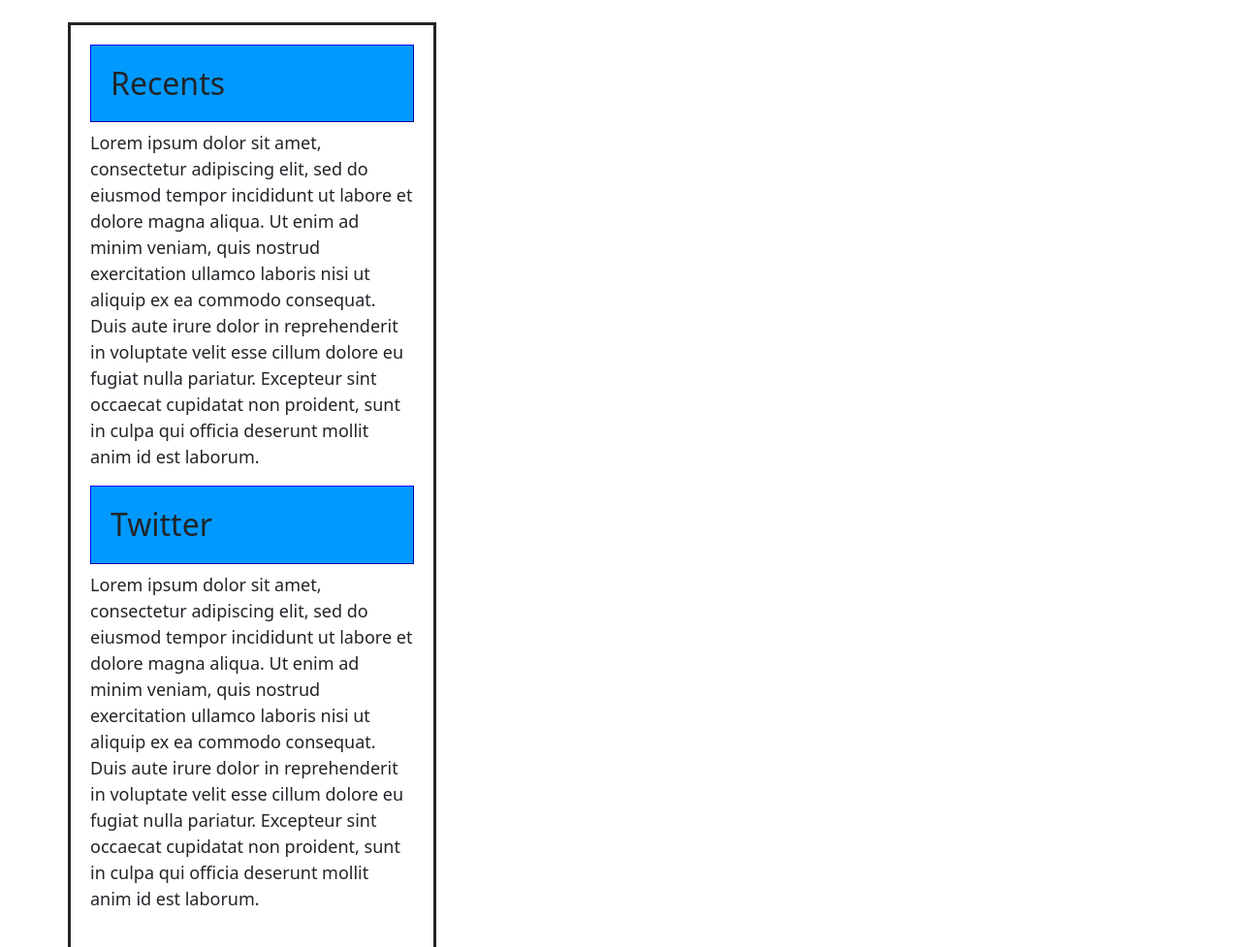
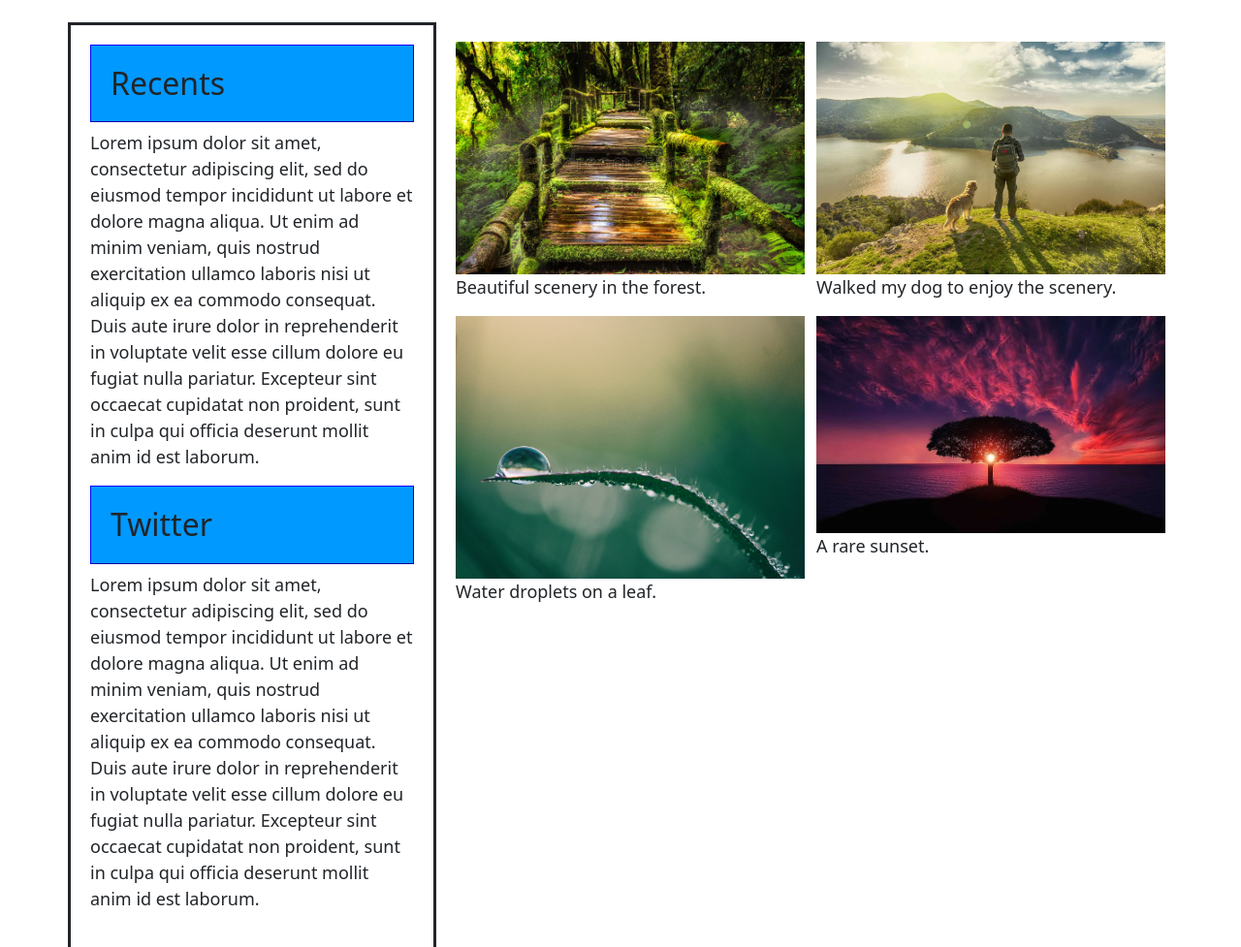
Before and after one commit to kushmuhamed/First---assaignment, a plain HTML site: page index.html in a window 1280 px wide. Shown: the part 1018-1995 px from the top of the page at 97% size. Drawn offline with nearby package versions, Linux system fonts and the light colour scheme.

Commit message:
Added images to the right column

```diff
--- a/css/styles.css
+++ b/css/styles.css
@@ -17,3 +17,9 @@
     padding: 20px;
     border: 1px outset blue;
    }
+
+   .col-md-8 {
+    font-size: 18px;
+    border-style: none;
+    padding: 20px;
+    margin-top: 25px;
--- a/index.html
+++ b/index.html
@@ -7,6 +7,7 @@
     <title>Blog</title>
 
     <link href="https://cdn.jsdelivr.net/npm/bootstrap@5.1.3/dist/css/bootstrap.min.css" rel="stylesheet" integrity="sha384-1BmE4kWBq78iYhFldvKuhfTAU6auU8tT94WrHftjDbrCEXSU1oBoqyl2QvZ6jIW3" crossorigin="anonymous">
+    <script src="https://cdn.jsdelivr.net/npm/bootstrap@5.1.3/dist/js/bootstrap.bundle.min.js" integrity="sha384-ka7Sk0Gln4gmtz2MlQnikT1wXgYsOg+OMhuP+IlRH9sENBO0LRn5q+8nbTov4+1p" crossorigin="anonymous"></script>
     <link rel="stylesheet" href="./css/styles.css">
 </head>
 <body>
@@ -34,8 +35,8 @@
           </div>
         </div>
       </nav>
-      <script src="https://cdn.jsdelivr.net/npm/@popperjs/core@2.10.2/dist/umd/popper.min.js" integrity="sha384-7+zCNj/IqJ95wo16oMtfsKbZ9ccEh31eOz1HGyDuCQ6wgnyJNSYdrPa03rtR1zdB" crossorigin="anonymous"></script>
-      <script src="https://cdn.jsdelivr.net/npm/bootstrap@5.1.3/dist/js/bootstrap.min.js" integrity="sha384-QJHtvGhmr9XOIpI6YVutG+2QOK9T+ZnN4kzFN1RtK3zEFEIsxhlmWl5/YESvpZ13" crossorigin="anonymous"></script>
+      <!--script src="https://cdn.jsdelivr.net/npm/@popperjs/core@2.10.2/dist/umd/popper.min.js" integrity="sha384-7+zCNj/IqJ95wo16oMtfsKbZ9ccEh31eOz1HGyDuCQ6wgnyJNSYdrPa03rtR1zdB" crossorigin="anonymous"></script-->
+      <!--script src="https://cdn.jsdelivr.net/npm/bootstrap@5.1.3/dist/js/bootstrap.min.js" integrity="sha384-QJHtvGhmr9XOIpI6YVutG+2QOK9T+ZnN4kzFN1RtK3zEFEIsxhlmWl5/YESvpZ13" crossorigin="anonymous"></script-->
 
 
       <div id="carouselExampleIndicators" class="carousel slide" data-bs-ride="carousel">
@@ -68,36 +69,48 @@
 
       <div class="container">
         <div class="row">
-        <div class="col-md-4">
-          <div class="recents">
+          <div class="col-sm-0 col-md-4">
+              <div class="row">
+                <div class="column">
                    <h2>Recents</h2>
                     <p>Lorem ipsum dolor sit amet, consectetur adipiscing elit, sed do eiusmod tempor incididunt ut labore et dolore magna aliqua. Ut enim ad minim veniam, quis nostrud exercitation ullamco laboris nisi ut aliquip ex ea commodo consequat. Duis aute irure dolor in reprehenderit in voluptate velit esse cillum dolore eu fugiat nulla pariatur. Excepteur sint occaecat cupidatat non proident, sunt in culpa qui officia deserunt mollit anim id est laborum.</p>
+                </div>
+              </div>
 
                <div class="row">
                   <div class="col">
                      <h2>Twitter</h2>
                      <p>Lorem ipsum dolor sit amet, consectetur adipiscing elit, sed do eiusmod tempor incididunt ut labore et dolore magna aliqua. Ut enim ad minim veniam, quis nostrud exercitation ullamco laboris nisi ut aliquip ex ea commodo consequat. Duis aute irure dolor in reprehenderit in voluptate velit esse cillum dolore eu fugiat nulla pariatur. Excepteur sint occaecat cupidatat non proident, sunt in culpa qui officia deserunt mollit anim id est laborum.</p>
-
-
-
-
-
+                  </div>
+               </div>
 
           </div>
 
-
-
+          <div class="col-sm-12 col-md-8">
+            <div class="row">
+                <div class="col-6">
+                  <img src="/images/rainforest.jpg" alt="rainforest" height="auto" width="360px">
+                  <p>Beautiful scenery in the forest.</p>
+                </div>
+                <div class="col-6">
+                  <img src="/images/man-walking-dog.jpg" alt="man walking dog" height="auto" width="360px">
+                  <p>Walked my dog to enjoy the scenery.</p>
+                </div>
             </div>
 
-
-
-
-
+            <div class="row">
+                <div class="col-6">
+                  <img src="/images/waterdrop.jpg" alt="waterdroplets" height="auto" width="360px">
+                  <p>Water droplets on a leaf.</p>
                 </div>
-
+                <div class="col-6">
+                  <img src="/images/tree-sunset.webp" alt="red sunset" height="auto" width="360px">
+                  <p>A rare sunset.</p>
                 </div>
             </div>
           </div>
+        </div>
+
       </div>
 
 
```
Also changed, not shown: images/man-walking-dog.jpg (added), images/rainforest.jpg (added), images/tree-sunset.webp (added), images/waterdrop.jpg (added), 1 other file. Lines whose indentation alone changed are shown as unchanged.
